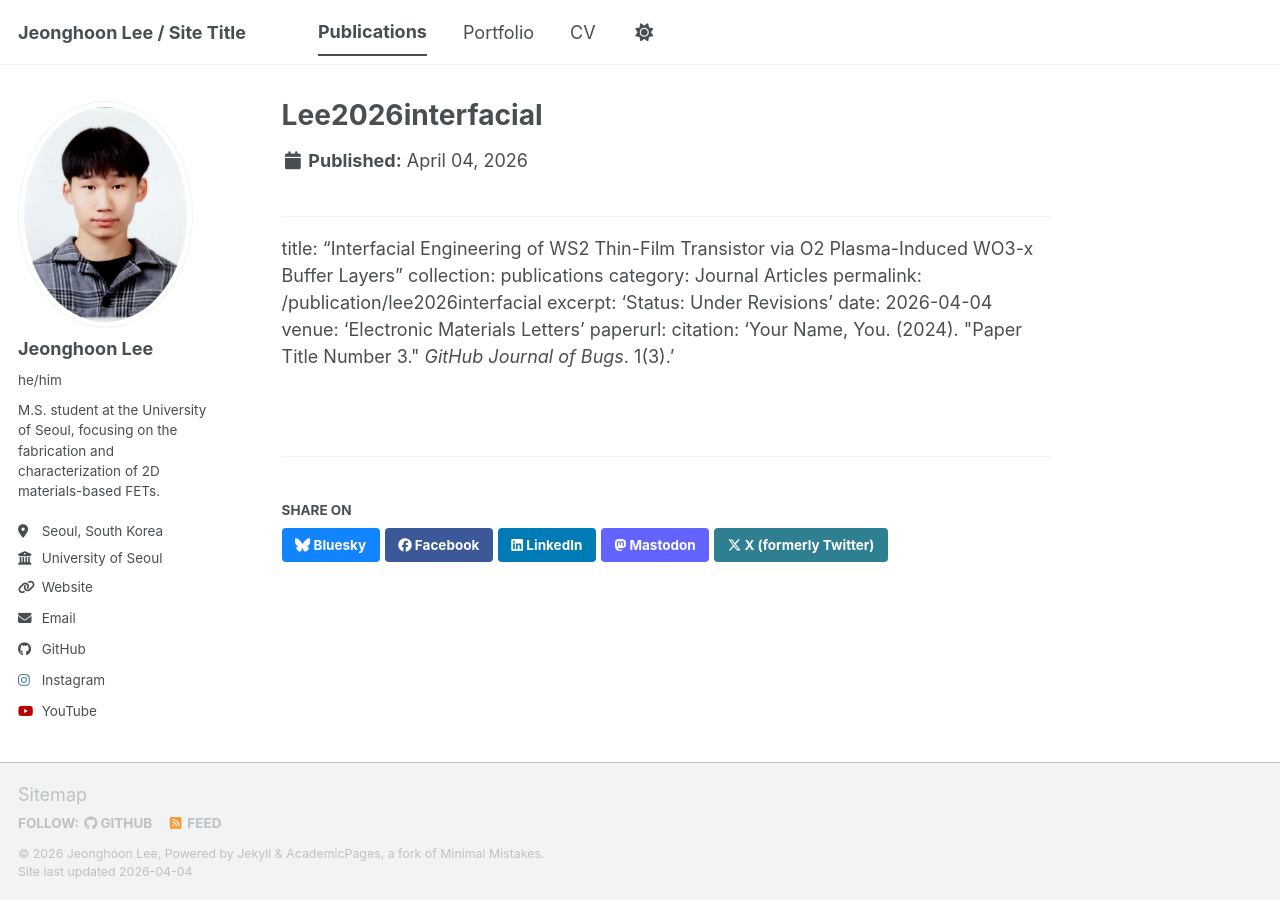
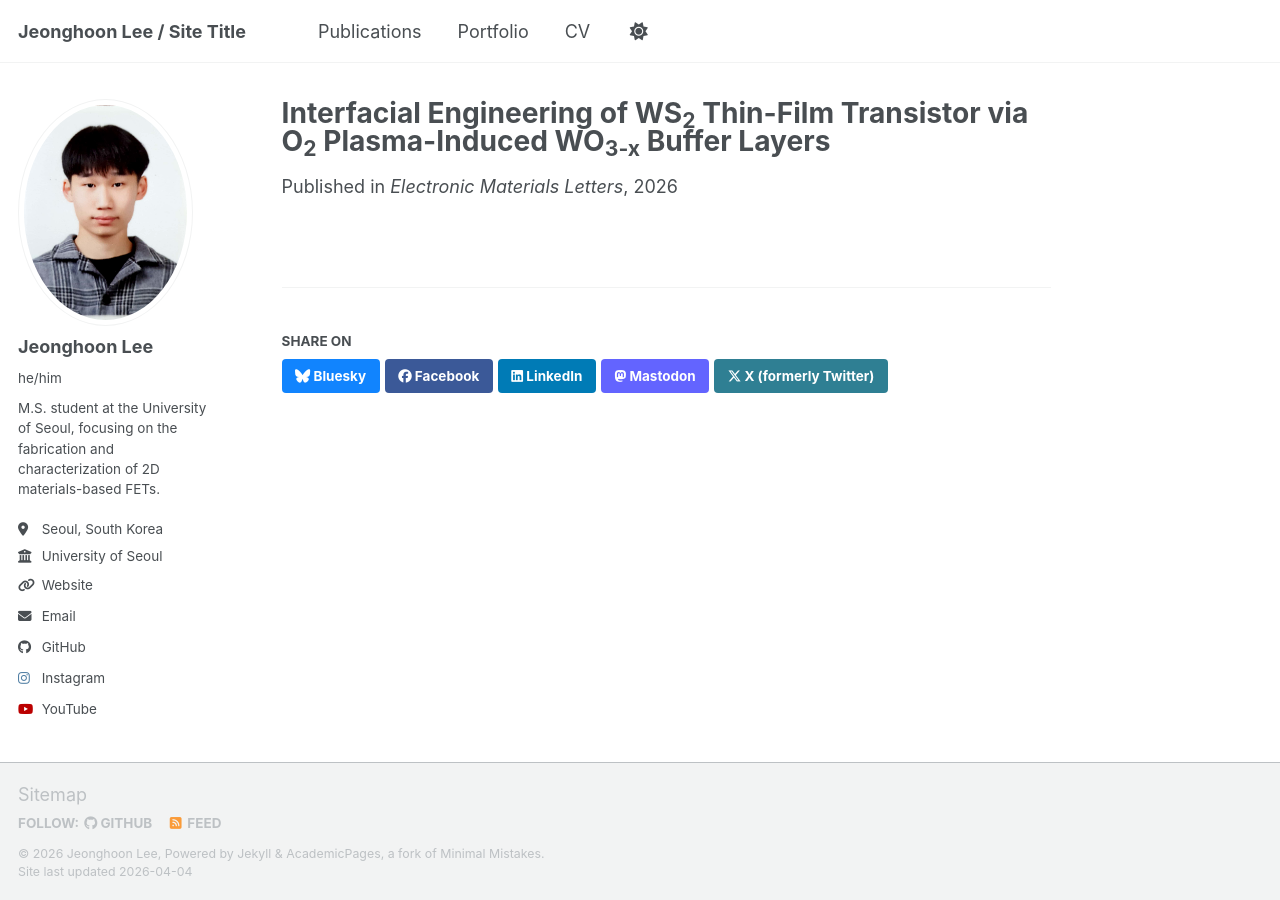
Before and after one commit to typehoon/typehoon.github.io, a Jekyll site: the page built from _publications/lee2026interfacial.md, in a window 1280 px wide. Built offline with Jekyll 4.4.1, drawn with Linux system fonts in a browser that asks for light colours; a script bundle is joined from its source files by our own code; library files that are not in the unit come from our copies.

Commit message:
Initial setup6

```diff
--- a/_publications/lee2026interfacial.md
+++ b/_publications/lee2026interfacial.md
@@ -1,10 +1,11 @@
 ---
-title: "Interfacial Engineering of WS2 Thin-Film Transistor via O2 Plasma-Induced WO3-x Buffer Layers"
+title: "Interfacial Engineering of WS<sub>2</sub> Thin-Film Transistor via O<sub>2</sub> Plasma-Induced WO<sub>3-x</sub> Buffer Layers"
 collection: publications
-category: Journal Articles
+category: manuscripts
 permalink: /publication/lee2026interfacial
 excerpt: 'Status: Under Revisions'
 date: 2026-04-04
 venue: 'Electronic Materials Letters'
-paperurl:
-citation: 'Your Name, You. (2024). &quot;Paper Title Number 3.&quot; <i>GitHub Journal of Bugs</i>. 1(3).'
+# paperurl:
+# citation:
+---
```
